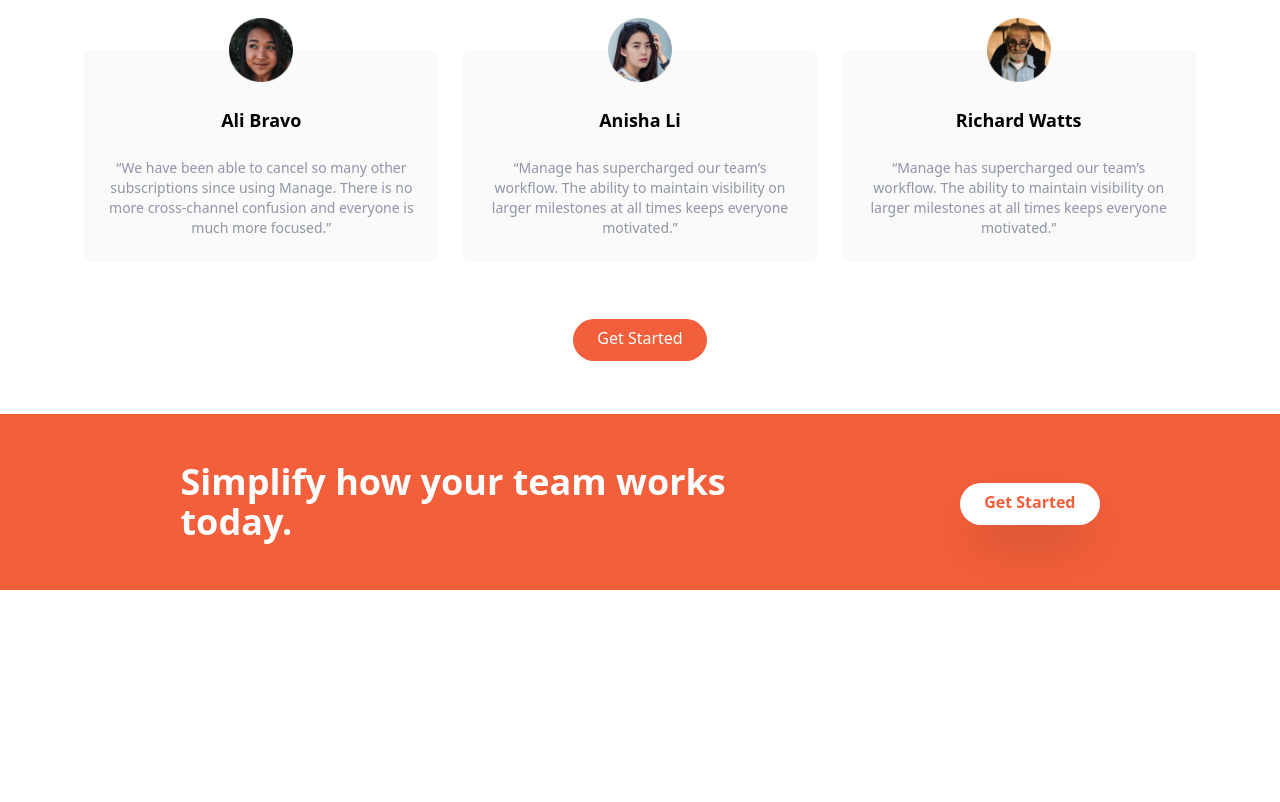
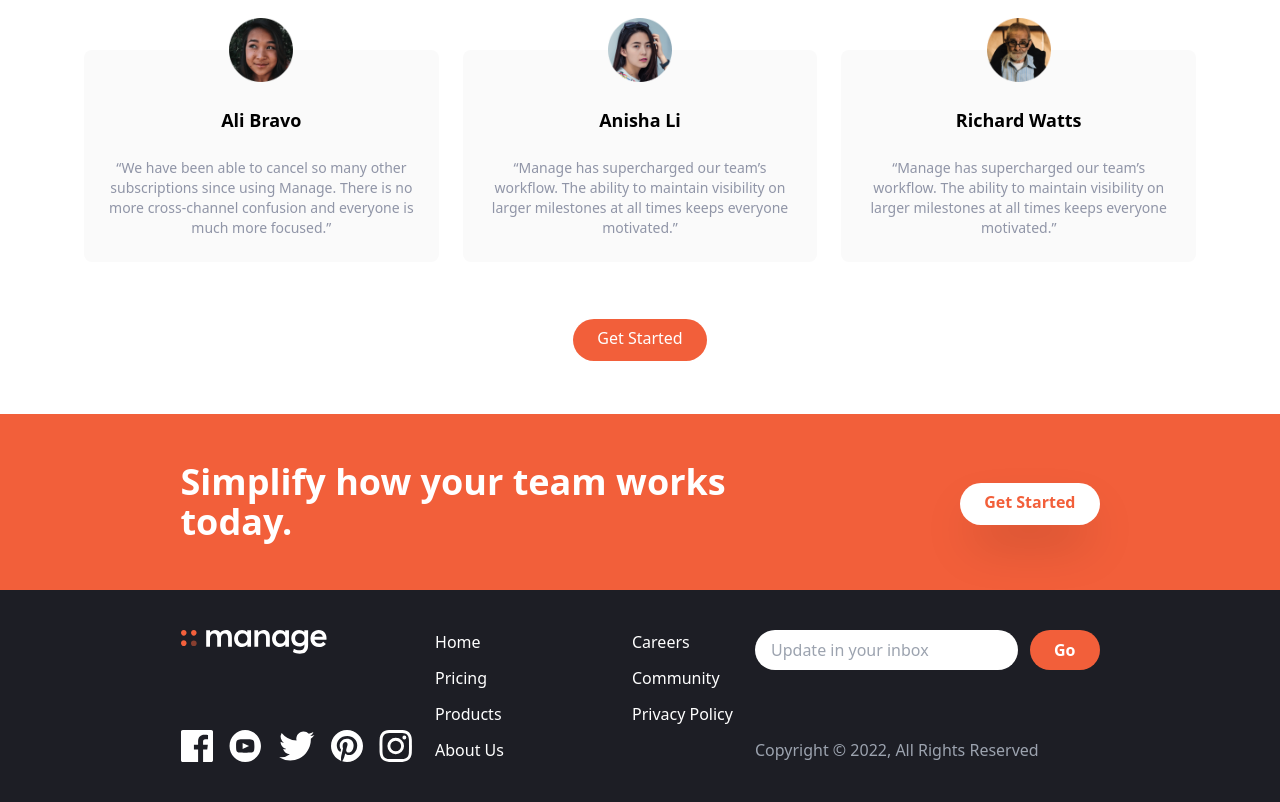
Before and after one commit to GrzegorzBanaszak/manager_loading_page, a website: page index.html in a window 1280 px wide. Shown: the part 1354-2156 px from the top of the page. Before the commit the page ends 1944 px from the top, so only its background shows below. Drawn offline with Linux system fonts and the light colour scheme.

Commit message:
Add footer

```diff
--- a/index.html
+++ b/index.html
@@ -237,5 +237,99 @@
         </div>
       </div>
     </section>
+
+    <!--Footer-->
+    <footer class="bg-veryDarkBlue">
+      <div
+        class="container flex flex-col-reverse justify-between px-6 py-10 mx-auto space-y-8 md:flex-row md:space-y-0"
+      >
+        <!--Loga na social-->
+        <div
+          class="flex flex-col-reverse items-center justify-between space-y-12 md:flex-col md:space-y-0 md:items-start"
+        >
+          <div class="mx-auto my-6 text-center md:hidden text-gray-400">
+            Copyright &copy; 2022, All Rights Reserved
+          </div>
+          <!--Logo-->
+          <div>
+            <img src="images/logo-white.svg" alt="" />
+          </div>
+          <!--Social links container-->
+          <div class="flex justify-center space-x-4">
+            <a href="#">
+              <img
+                src="images/icon-facebook.svg"
+                alt="facebook-link"
+                class="h-8"
+              />
+            </a>
+            <a href="#">
+              <img
+                src="images/icon-youtube.svg"
+                alt="youtube-link"
+                class="h-8"
+              />
+            </a>
+            <a href="#">
+              <img
+                src="images/icon-twitter.svg"
+                alt="twitter-link"
+                class="h-8"
+              />
+            </a>
+            <a href="#">
+              <img
+                src="images/icon-pinterest.svg"
+                alt="pinterest-link"
+                class="h-8"
+              />
+            </a>
+            <a href="#">
+              <img
+                src="images/icon-instagram.svg"
+                alt="instagram-link"
+                class="h-8"
+              />
+            </a>
+          </div>
+        </div>
+
+        <!--List Container-->
+        <div class="flex justify-around space-x-32">
+          <div class="flex flex-col space-y-3 text-white">
+            <a class="hover:text-brightRed" href="#">Home</a>
+            <a class="hover:text-brightRed" href="#">Pricing</a>
+            <a class="hover:text-brightRed" href="#">Products</a>
+            <a class="hover:text-brightRed" href="#">About Us</a>
+          </div>
+          <div class="flex flex-col space-y-3 text-white">
+            <a class="hover:text-brightRed" href="#">Careers</a>
+            <a class="hover:text-brightRed" href="#">Community</a>
+            <a class="hover:text-brightRed" href="#">Privacy Policy</a>
+          </div>
+        </div>
+
+        <!--Input container-->
+        <div class="flex flex-col justify-between">
+          <form>
+            <div class="flex space-x-3">
+              <input
+                type="text"
+                class="flex-1 px-4 py-2 rounded-full focus:outline-none"
+                placeholder="Update in your inbox"
+              />
+              <button
+                class="px-6 py-2 bg-brightRed text-white rounded-full font-bold hover:bg-brightRedLight focus:outline-none"
+              >
+                Go
+              </button>
+            </div>
+          </form>
+          <div class="hidden text-gray-400 md:block">
+            Copyright &copy; 2022, All Rights Reserved
+          </div>
+        </div>
+      </div>
+    </footer>
   </body>
 </html>
```
Also changed, not shown: css/main.css, images/logo-white.svg (added).
